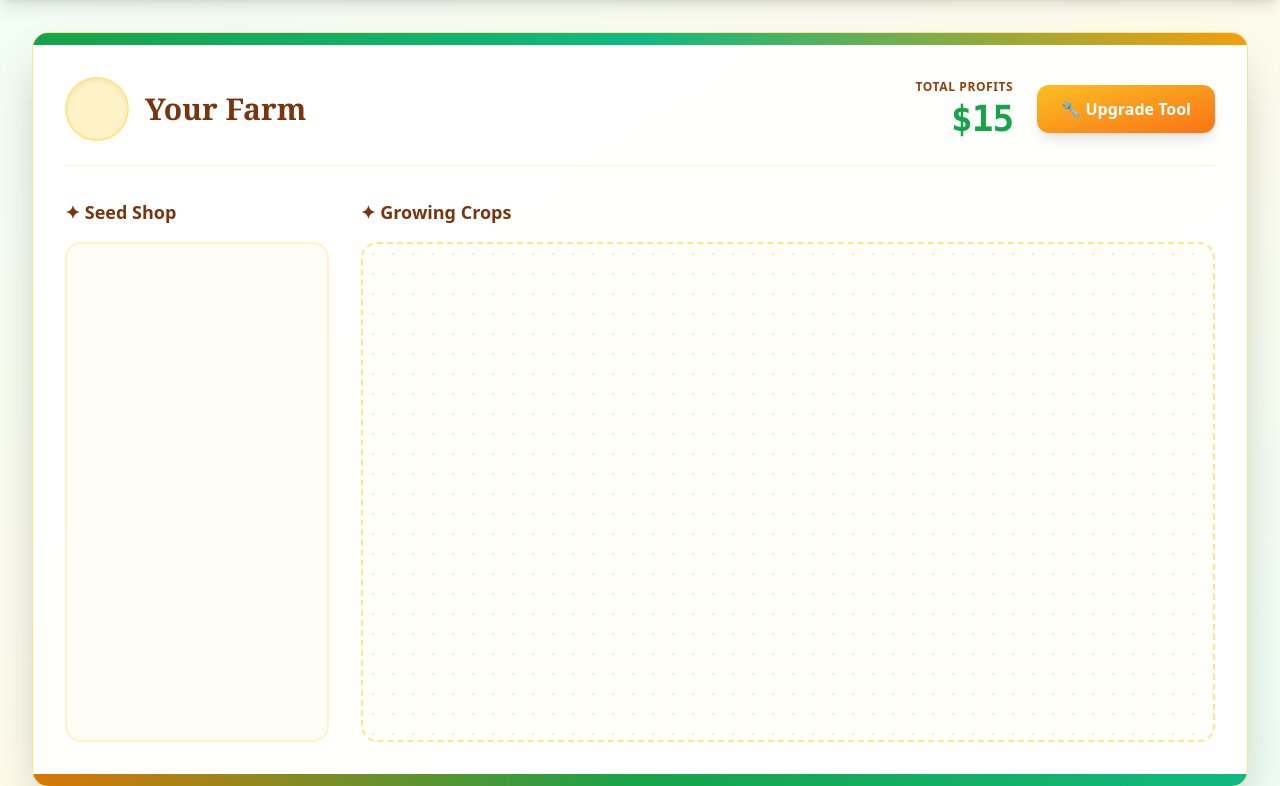
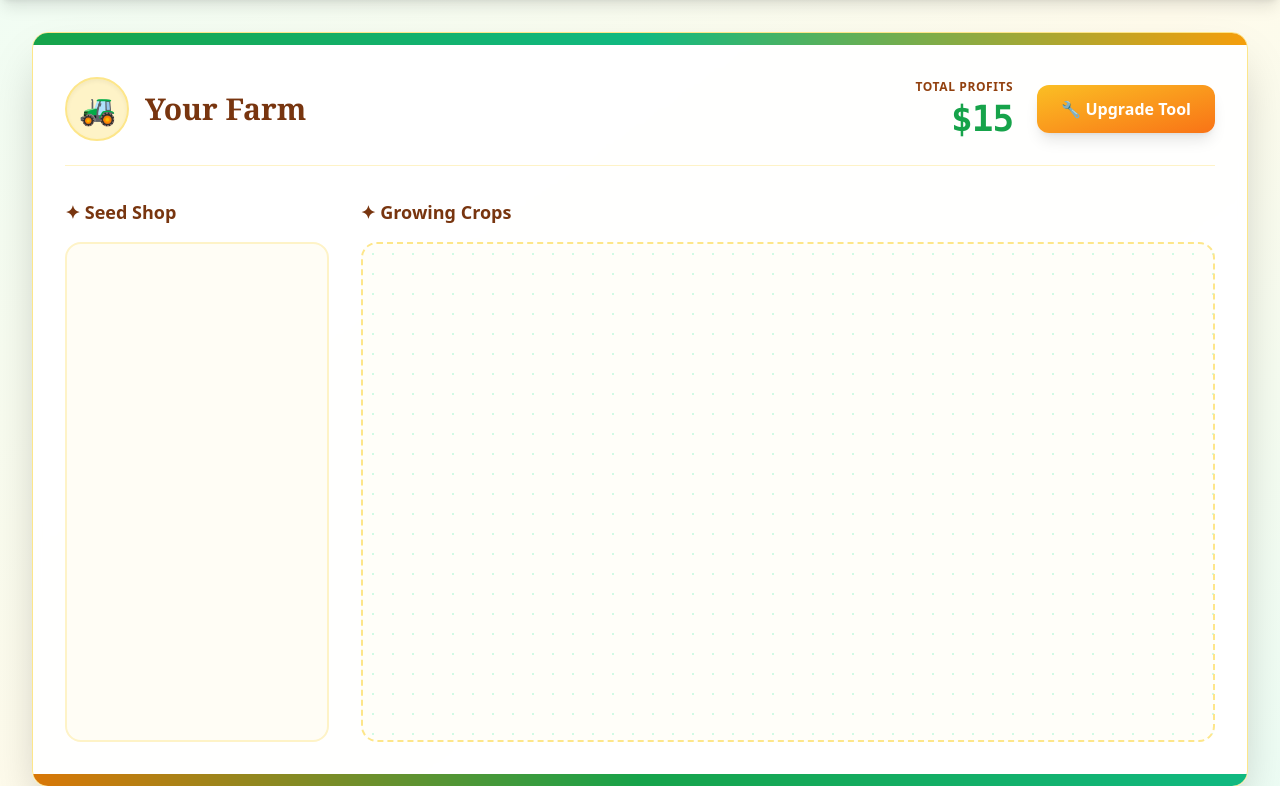
Before and after one commit to wetoyo/yakubian-matrix, a Flask app: page /farm in a window 1280 px wide. Shown: the part 64-850 px from the top of the page. Run offline with Flask 3, Linux system fonts and the light colour scheme; the visitor is signed in with stand-in values (Sample User, id 1); data that the repository does not hold is empty; some libraries are stand-ins or nearby versions.

Commit message:
fix farm

```diff
--- a/app/templates/farm.html
+++ b/app/templates/farm.html
@@ -113,10 +113,9 @@
                 <div
                     class="flex flex-col md:flex-row items-center justify-between mb-8 pb-6 border-b border-amber-100 gap-4">
                     <div class="flex items-center gap-4">
-                        <div
-                            class="w-16 h-16 bg-amber-100 rounded-full flex items-center justify-center shadow-inner border-2 border-amber-200">
-
-                        </div>
+                    <div class="inline-flex items-center justify-center w-16 h-16 bg-amber-100 rounded-full flex items-center justify-center shadow-inner border-2 border-amber-200">
+                        <span class="text-3xl">🚜</span>
+                    </div>
                         <div>
                             <h1 class="text-3xl font-bold text-amber-900 font-serif">Your Farm </h1>
                         </div>
```
